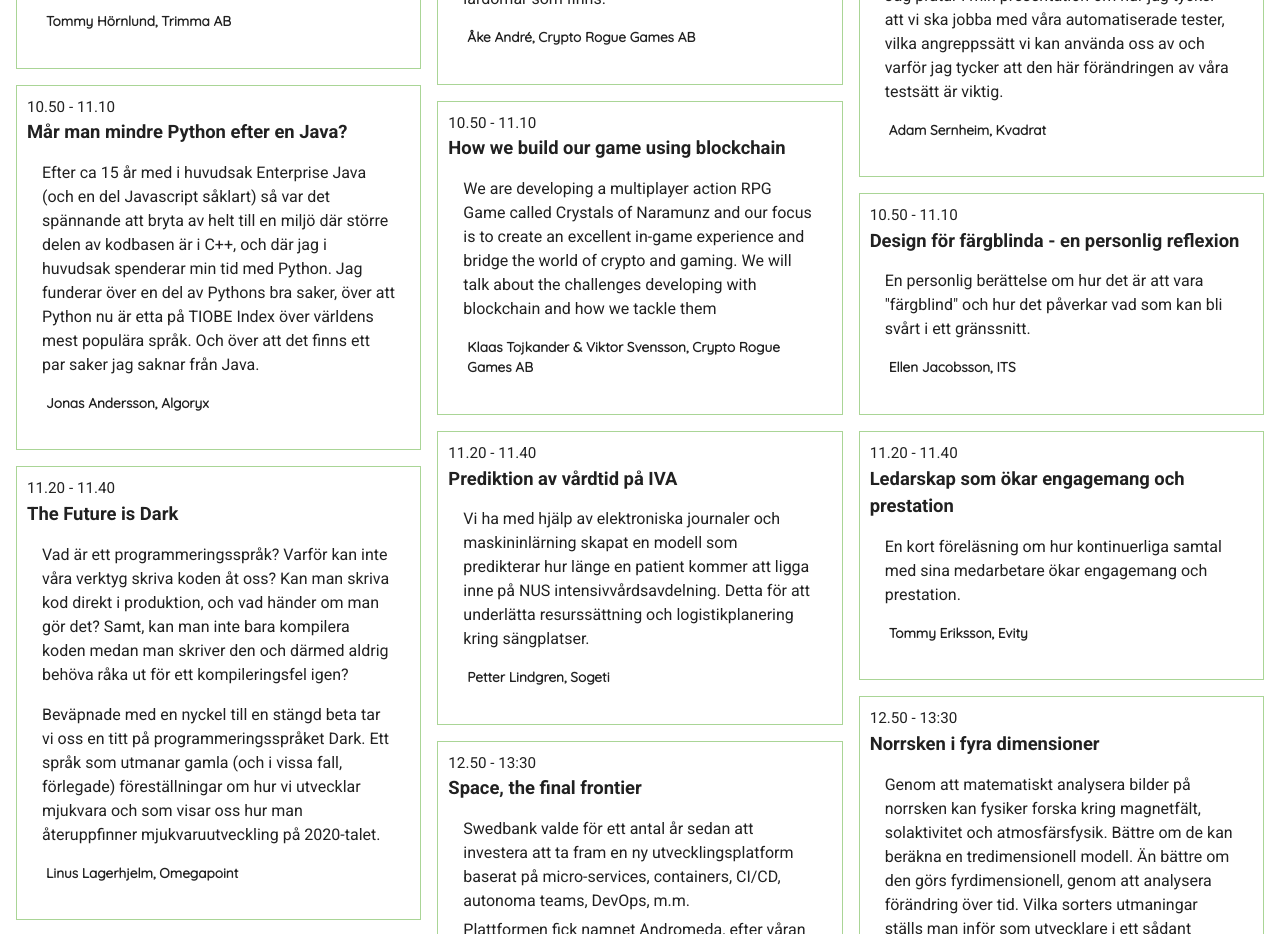
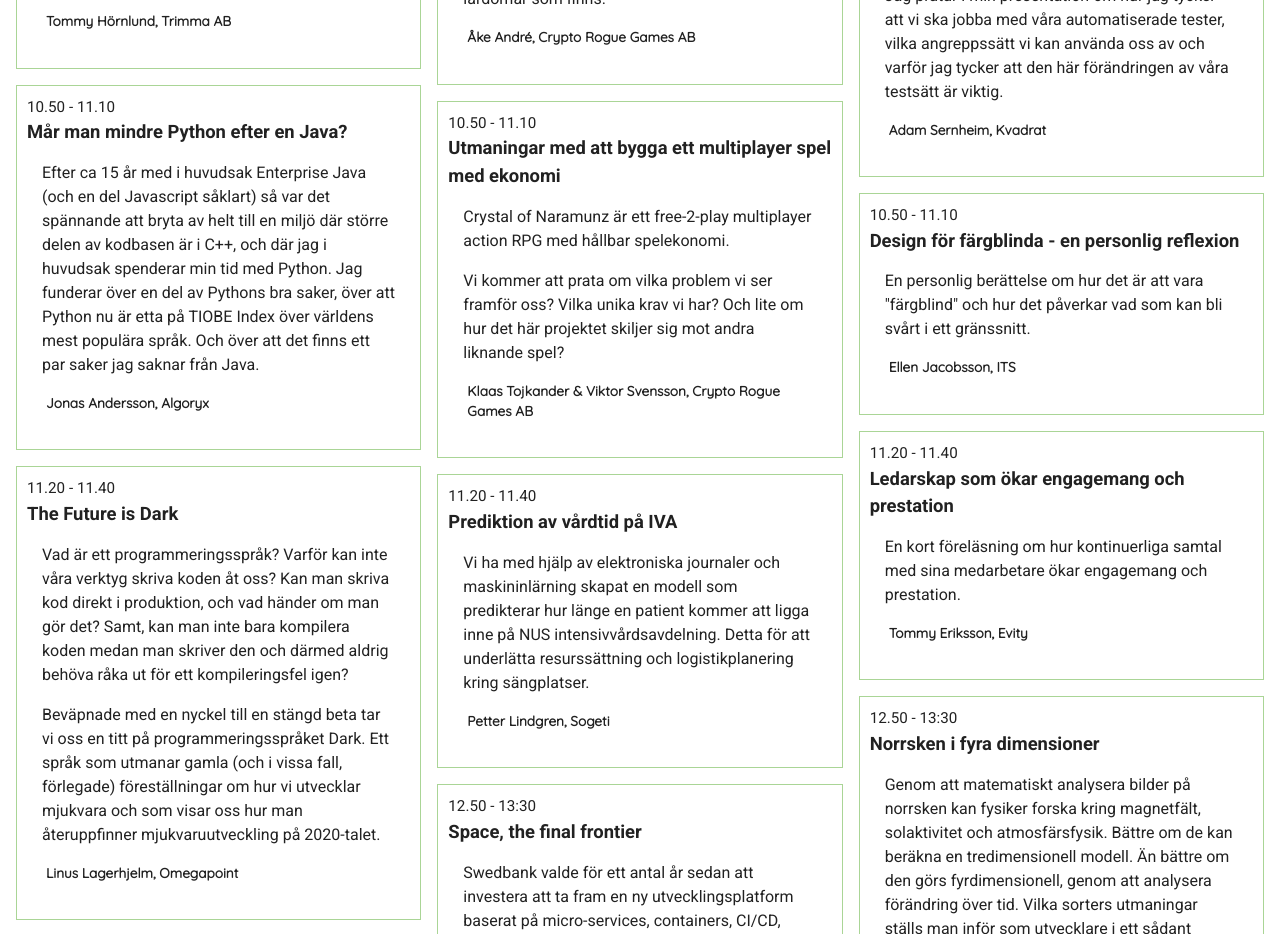
Before and after one commit to umedevkonferens/umedev, a Vue app: page /program in a window 1280 px wide. Shown: the part 2560-3494 px from the top of the page. Built offline with nearby package versions, Linux system fonts and the light colour scheme; what vuefire would draw is missing.

Commit message:
Update Klaas Tojkander & Viktor Svensson description and title

```diff
--- a/src/views/Program.vue
+++ b/src/views/Program.vue
@@ -446,15 +446,12 @@
         </div>
         <div class="program-row">
           <span class="time" id="spar-2-pass-2">10.50 - 11.10</span>
-          <h4>How we build our game using blockchain</h4>
+          <h4>Utmaningar med att bygga ett multiplayer spel med ekonomi</h4>
           <span class="content">
             <p class="program-description">
-              We are developing a multiplayer action RPG Game called Crystals of
-              Naramunz and our focus is to create an excellent in-game
-              experience and bridge the world of crypto and gaming. We will talk
-              about the challenges developing with blockchain and how we tackle
-              them
-            </p>
+              Crystal of Naramunz är ett free-2-play multiplayer action RPG med hållbar spelekonomi.
+              <p/>
+              Vi kommer att prata om vilka problem vi ser framför oss? Vilka unika krav vi har? Och lite om hur det här projektet skiljer sig mot andra liknande spel?            </p>
             <span class="track-speaker">
               Klaas Tojkander & Viktor Svensson, Crypto Rogue Games AB
             </span>
```
